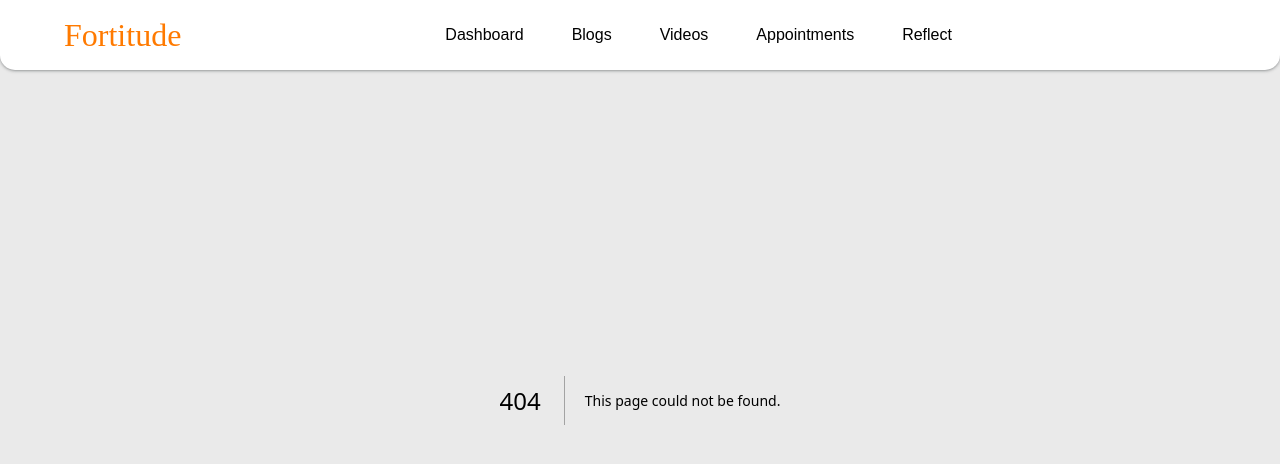
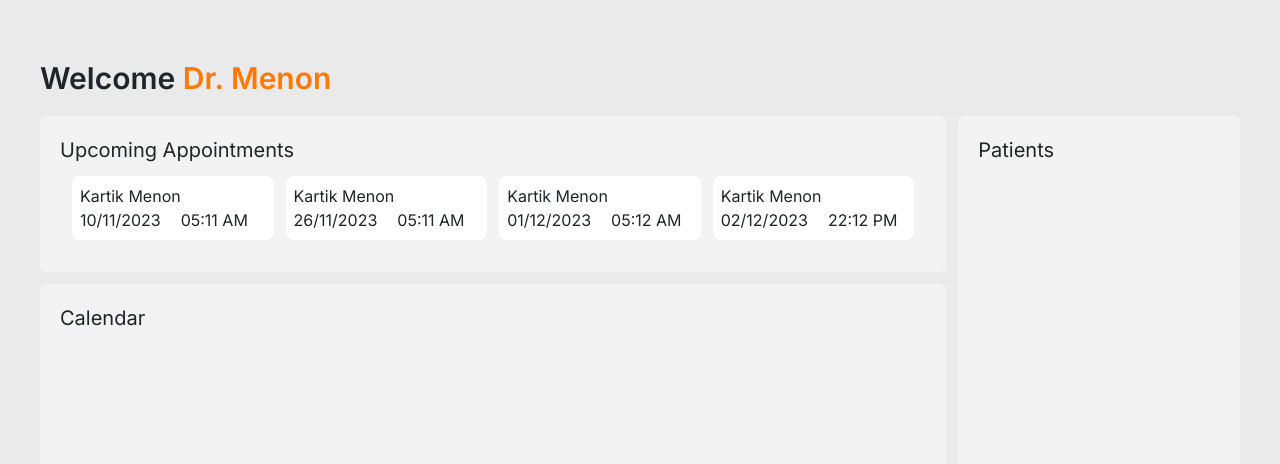
Before and after one commit to parth0103/neurosafe, a Next.js app in the folder client/: page /therapist in a window 1280 px wide. Before the commit this address had no page. Shown: the top 464 px of the page. Built offline with nearby package versions, Linux system fonts and the light colour scheme; a web font is replaced by a local one.

Commit message:
therapist dashboard v1

```diff
--- /dev/null
+++ b/client/app/components/therapist/AppointmentCard.js
@@ -0,0 +1,15 @@
+import moment from "moment"
+
+export default function AppointmentCard({time, username}){
+    const date = moment.unix(time)
+
+    return (
+		<div className="w-full px-2 py-2 rounded-lg bg-white">
+			<div>{username}</div>
+			<div className="flex flex-row space-x-5">
+				<div>{date.format("DD/MM/YYYY")}</div>
+				<div>{date.format("HH:MM A")}</div>
+			</div>
+		</div>
+	);
+}
--- /dev/null
+++ b/client/app/components/therapist/Appointments.js
@@ -0,0 +1,39 @@
+import moment from "moment"
+import AppointmentCard from "./AppointmentCard";
+export default function Appointments(){
+    const app = [
+		{
+			time: "1699592400",
+			username: "Kartik Menon",
+		},
+		{
+			time: "1700974800",
+			username: "Kartik Menon",
+		},
+		{
+			time: "1701406800",
+			username: "Kartik Menon",
+		},
+		{
+			time: "1701557800",
+			username: "Kartik Menon",
+		},
+	];
+    return (
+		<div className="bg-[#f3f3f3] rounded-md px-5 py-5">
+			<div id="header" className="text-xl">
+				Upcoming Appointments
+			</div>
+			<div className="grid grid-cols-4 gap-3 py-3 px-3">
+				{app.map((appointment) => {
+					return (
+						<AppointmentCard
+							time={appointment.time}
+							username={appointment.username}
+						/>
+					);
+				})}
+			</div>
+		</div>
+	);
+}
--- /dev/null
+++ b/client/app/components/therapist/Calendar.js
@@ -0,0 +1,9 @@
+export default function Calendar(){
+    return (
+		<div className="bg-[#f3f3f3] rounded-md px-5 py-5 w-full h-full">
+			<div id="header" className="text-xl">
+				Calendar
+			</div>
+		</div>
+	);
+}
--- /dev/null
+++ b/client/app/components/therapist/Patients.js
@@ -0,0 +1,7 @@
+export default function Patients(){
+    return (
+		<div className="w-[30%] bg-[#f3f3f3] rounded-md px-5 py-5 h-full">
+			<div className="text-xl ">Patients</div>
+		</div>
+	);
+}
--- a/client/app/layout.js
+++ b/client/app/layout.js
@@ -16,7 +16,8 @@ export default function RootLayout({ children }) {
 			<body className={inter.className}>
 				{pathname === "/login" ||
 				pathname === "/register" ||
-				pathname === "/chat" ? (
+				pathname === "/chat" ||
+				pathname === "/therapist"? (
 					<></>
 				) : (
 					<NavbarCommon />
--- a/client/app/login/page.js
+++ b/client/app/login/page.js
@@ -19,6 +19,7 @@ function Login() {
 	const [formData, setFormData] = useState(defaultData);
 	const [isLoading, setIsLoading] = useState(false);
 	const [showPass, setShowPass] = useState(false);
+	const [userType, setUserType] = useState('User')
 	const pageRoute = useRouter();
 	const googleSuccess = async (res) => {
 		if (res?.profileObj) {
@@ -82,30 +83,45 @@ function Login() {
 	return (
 		<>
 			<div className="bg-[#121418] w-[100vw] h-[100vh] flex justify-center items-center">
-				<div className="w-[90%] sm:w-[400px] pl-0 ml-0 h-[400px] sm:pl-0 sm:ml-9 mt-20 relative">
+				<div className="w-[90%] sm:w-[400px] pl-0 ml-0 h-[400px] sm:pl-0 sm:ml-9 mt-20 flex flex-col items-center justify-center space-y-3">
 					{/* <img className='w-[100px] absolute -top-16 left-28' src="https://mir-s3-cdn-cf.behance.net/project_modules/fs/78c4af118001599.608076cf95739.jpg" alt="" /> */}
-					<div className="absolute -top-5 left-0">
-						<h3 className=" text-[25px] font-bold tracking-wider text-[#fff]">
-							Login
-						</h3>
-						<p className="text-[#fff] text-[12px] tracking-wider font-medium">
-							No Account ?{" "}
-							<Link
-								className="text-[rgba(0,195,154,1)] underline"
-								href="/register"
-							>
-								Sign up
-							</Link>
-						</p>
+					<div className="text-white text-3xl font-semibold">
+						Login
+					</div>
+					<div className="flex flex-row justify-center items-center  w-80 text-lg">
+						<div
+							className={`w-40 text-center px-2 py-2 border-b-2  border-r-2 border-neurosafe-primary ${
+								userType == "User"
+									? "bg-neurosafe-primary text-black"
+									: "text-white"
+							} hover:bg-neurosafe-primary hover:text-black transition-all cursor-pointer`}
+							onClick={() => {
+								setUserType("User");
+							}}
+						>
+							User
+						</div>
+						<div
+							className={`w-40 text-center px-2 py-2 border-b-2  border-neurosafe-primary ${
+								userType == "Therapist"
+									? "bg-neurosafe-primary text-black"
+									: "text-white"
+							} hover:bg-neurosafe-primary hover:text-black transition-all cursor-pointer`}
+							onClick={() => {
+								setUserType("Therapist");
+							}}
+						>
+							Therapist
+						</div>
 					</div>
 					{/* <h2 className='text-2xl text-[#fff] font-bold tracking-wide my-6 text-center'>Login to your Account</h2> */}
 					<form
-						className="flex flex-col gap-y-3 mt-[12%]"
+						className="flex flex-col gap-y-3 w-full items-center justify-center"
 						onSubmit={formSubmit}
 					>
-						<div>
+						<div className="w-80 flex items-center justify-center">
 							<input
-								className="w-[100%] sm:w-[80%] bg-[#222222] h-[50px] pl-3 text-[#ffff]"
+								className="w-full bg-[#222222] h-12 pl-3 text-[#ffff]"
 								onChange={handleOnChange}
 								name="email"
 								type="text"
@@ -114,9 +130,9 @@ function Login() {
 								required
 							/>
 						</div>
-						<div className="relative">
+						<div className="w-full flex items-center justify-center ">
 							<input
-								className="w-[100%] sm:w-[80%] bg-[#222222] h-[50px] pl-3 text-[#ffff]"
+								className="w-72 bg-[#222222] h-12 pl-3 text-[#ffff]"
 								onChange={handleOnChange}
 								type={showPass ? "text" : "password"}
 								name="password"
@@ -125,29 +141,30 @@ function Login() {
 								required
 							/>
 							{!showPass ? (
-								<button type="button">
+								<button
+									type="button"
+									className="bg-[#222222] h-12"
+								>
 									<BsEmojiLaughing
 										onClick={() => setShowPass(!showPass)}
-										className="text-[#fff] absolute top-3 right-5 sm:right-24 w-[30px] h-[25px]"
+										className="text-[#fff] h-[25px] w-8"
 									/>
 								</button>
 							) : (
-								<button type="button">
-									{" "}
+								<button
+									type="button"
+									className="bg-[#222222] h-12"
+								>
 									<BsEmojiExpressionless
 										onClick={() => setShowPass(!showPass)}
-										className="text-[#fff] absolute top-3 right-5 sm:right-24 w-[30px] h-[25px]"
+										className="text-[#fff] h-[25px] w-8"
 									/>
 								</button>
 							)}
 						</div>
 
 						<button
-							style={{
-								background:
-									"linear-gradient(90deg, rgba(0,195,154,1) 0%, rgba(224,205,115,1) 100%)",
-							}}
-							className="w-[100%]  sm:w-[80%] h-[50px] font-bold text-[#121418] tracking-wide text-[17px] relative"
+							className=" bg-neurosafe-primary  w-80 h-[50px] font-bold text-[#121418] tracking-wide text-[17px] border-2 border-neurosafe-primary hover:text-neurosafe-primary hover:bg-[#121418] transition-all duration-200 relative"
 							type="submit"
 						>
 							<div
@@ -173,7 +190,6 @@ function Login() {
 							</p>
 						</button>
 						{/* <div className='border-t-[1px] w-[100%] sm:w-[80%] my-3' ></div> */}
-						<p className="text-[#fff] text-center sm:-ml-20">/</p>
 						<GoogleLogin
 							clientId={process.env.REACT_APP_CLIENT_ID}
 							render={(renderProps) => (
@@ -186,7 +202,7 @@ function Login() {
 									onClick={renderProps.onClick}
 									disabled={renderProps.disabled}
 									aria-label="Continue with google"
-									className="focus:ring-2 focus:ring-offset-1  py-3.5 px-4 border rounded-lg  flex items-center w-[100%]  sm:w-[80%]"
+									className="focus:ring-2 focus:ring-offset-1  py-3.5 px-4 border rounded-lg  flex items-center w-80 justify-center"
 									disableElevation={true}
 									disablefocusRipple={true}
 								>
--- /dev/null
+++ b/client/app/therapist/page.js
@@ -0,0 +1,20 @@
+import Appointments from "../components/therapist/Appointments";
+import Calendar from "../components/therapist/Calendar";
+import Patients from "../components/therapist/Patients";
+
+export default function Therapist(){
+    return (
+		<div className="px-10 py-10 flex flex-col w-full h-[100vh]">
+			<div id="header" className="text-3xl font-semibold py-5">
+				Welcome <span className="text-neurosafe-primary">Dr. Menon</span>
+			</div>
+			<div id="content" className="flex flex-row space-x-3 h-full">
+				<div className="w-full flex flex-col space-y-3">
+					<Appointments/>
+				    <Calendar/>
+				</div>
+					<Patients/>
+			</div>
+		</div>
+	);
+}
--- a/client/tailwind.config.js
+++ b/client/tailwind.config.js
@@ -1,18 +1,24 @@
 /** @type {import('tailwindcss').Config} */
 module.exports = {
+  important: true,
 	content: [
-    './pages/**/*.{js,ts,jsx,tsx,mdx}',
-    './components/**/*.{js,ts,jsx,tsx,mdx}',
-    './app/**/*.{js,ts,jsx,tsx,mdx}',
+		"./pages/**/*.{js,ts,jsx,tsx,mdx}",
+		"./components/**/*.{js,ts,jsx,tsx,mdx}",
+		"./app/**/*.{js,ts,jsx,tsx,mdx}",
 	],
 	theme: {
 		extend: {
 			backgroundImage: {
-        'gradient-radial': 'radial-gradient(var(--tw-gradient-stops))',
-        'gradient-conic':
-          'conic-gradient(from 180deg at 50% 50%, var(--tw-gradient-stops))',
+				"gradient-radial": "radial-gradient(var(--tw-gradient-stops))",
+				"gradient-conic":
+					"conic-gradient(from 180deg at 50% 50%, var(--tw-gradient-stops))",
 			},
+		},
+		colors: {
+			"neurosafe-primary": "#ff7a00",
+      'white': '#fff',
+      'black': '#000'
 		},
 	},
 	plugins: [],
-}
+};
```
Lines whose indentation alone changed are shown as unchanged.
